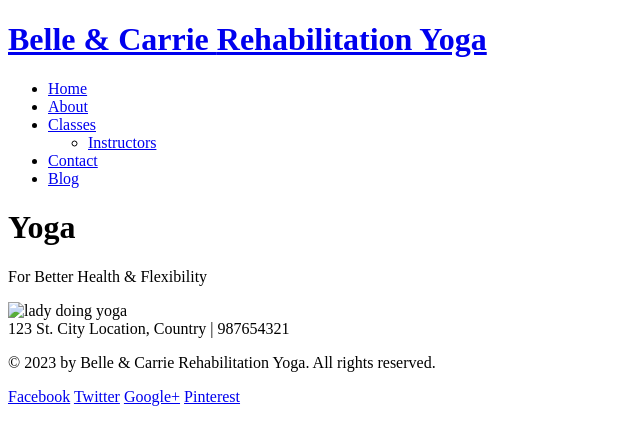
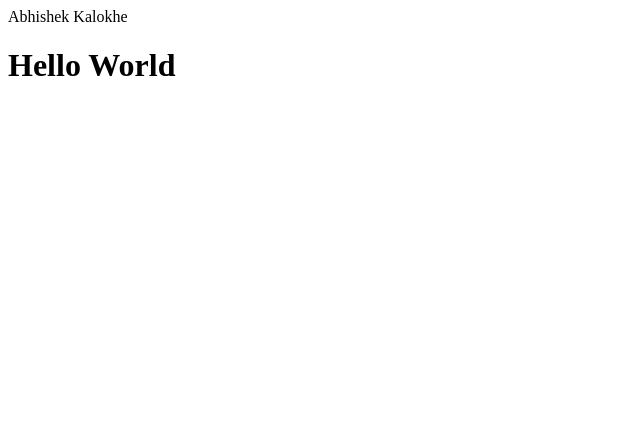
Before and after one commit to abhishekkalokhe/abhishekkalokhe.github.io, a plain HTML site: page index.html in a window 1280 px wide. Shown: the whole page, without its empty margins (0-640 px from the left). Drawn offline with Linux system fonts and the light colour scheme.

Commit message:
firstcommit

```diff
--- a/index.html
+++ b/index.html
@@ -2,61 +2,11 @@
 
 <html>
 <head>
-	<meta charset="UTF-8">
-	<meta name="viewport" content="user-scalable=0, width=device-width, initial-scale=1.0, maximum-scale=1.0, minimum-scale=1.0">
-	<title>Belle &amp; Carrie Rehabilitation Yoga Web Template</title>
-	<link rel="stylesheet" type="text/css" href="css/style.css">
-	<link rel="stylesheet" type="text/css" href="css/mobile.css">
-	<script type='text/javascript' src='js/mobile.js'></script>
+	Abhishek Kalokhe
 </head>
 <body>
-	<div id="header">
-		<h1><a href="index.html">Belle &amp; Carrie <span>Rehabilitation Yoga</span></a></h1>
-		<ul id="navigation">
-			<li class="current">
-				<a href="index.html">Home</a>
-			</li>
-			<li>
-				<a href="about.html">About</a>
-			</li>
-			<li>
-				<a href="classes.html">Classes</a>
-				<ul>
-					<li>
-						<a href="instructors.html">Instructors</a>
-					</li>
-				</ul>
-			</li>
-			<li>
-				<a href="contact.html">Contact</a>
-			</li>
-			<li>
-				<a href="blog.html">Blog</a>
-			</li>
-		</ul>
-	</div>
-	<div id="body">
-		<div id="tagline">
-			<h1>Yoga</h1>
-			<p>
-				For Better Health &amp; Flexibility
-			</p>
-		</div>
-		<img src="images/lady-in-yoga.jpg" alt="lady doing yoga" class="figure">
-	</div>
-	<div id="footer">
-		<div>
-			<span>123 St. City Location, Country | 987654321</span>
-			<p>
-				&copy; 2023 by Belle &amp; Carrie Rehabilitation Yoga. All rights reserved.
-			</p>
-		</div>
-		<div id="connect">
-			<a href="https://freewebsitetemplates.com/go/facebook/" id="facebook" target="_blank">Facebook</a>
-			<a href="https://freewebsitetemplates.com/go/twitter/" id="twitter" target="_blank">Twitter</a>
-			<a href="https://freewebsitetemplates.com/go/googleplus/" id="googleplus" target="_blank">Google&#43;</a>
-			<a href="https://freewebsitetemplates.com/go/pinterest/" id="pinterest" target="_blank">Pinterest</a>
-		</div>
-	</div>
+	<h1>
+	Hello World
+	</h1>
 </body>
 </html>
```
